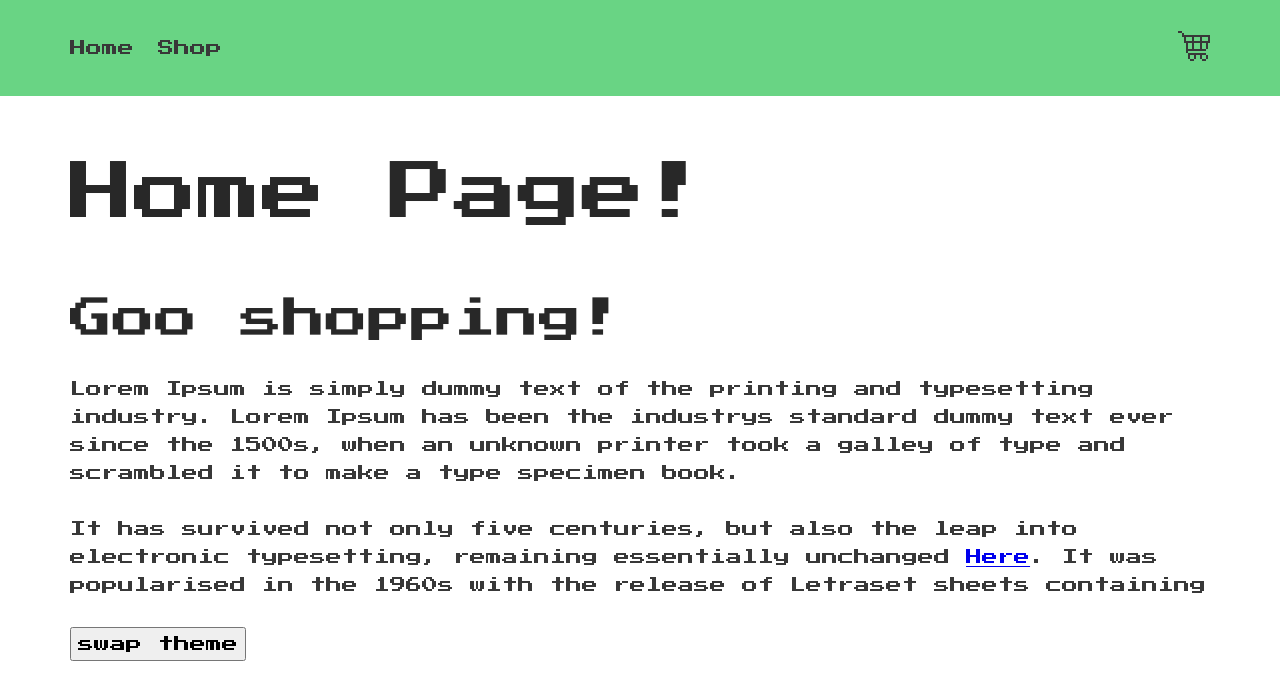
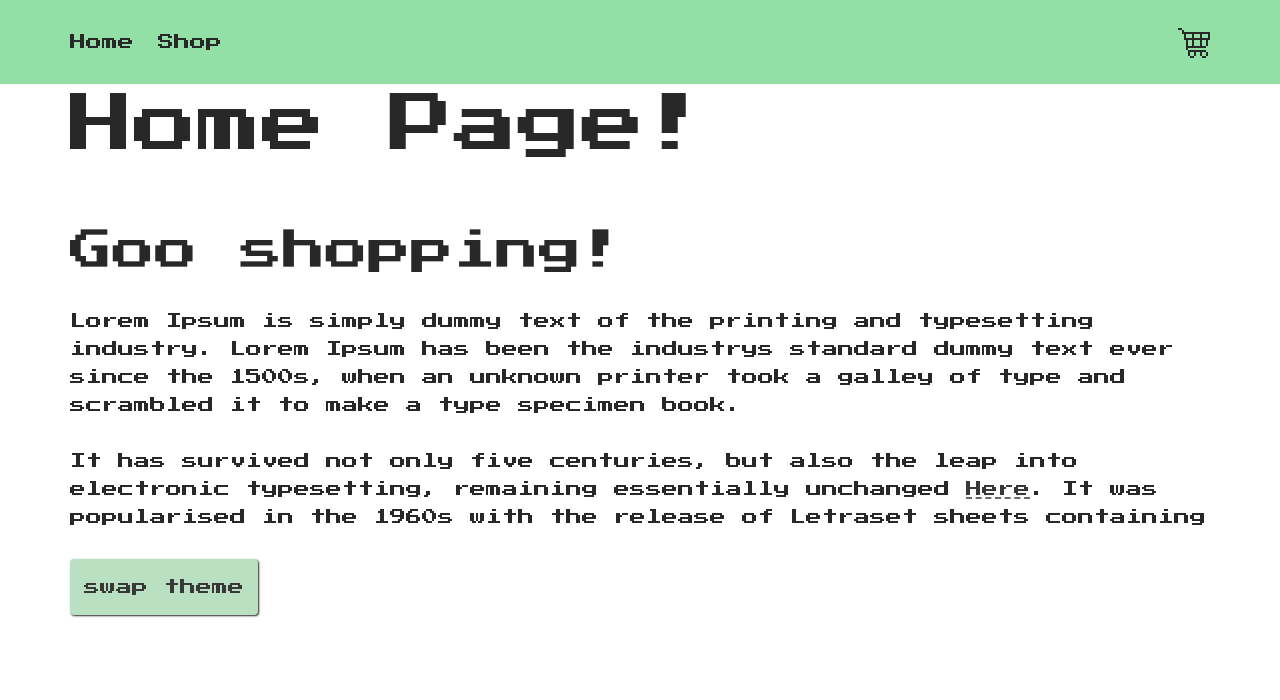
Before and after one commit to igorashs/react-shopping-cart, a React (Create React App) app: page / in a window 1280 px wide. Shown: the top 700 px of the page. Built offline with nearby package versions, Linux system fonts and the light colour scheme; the HTML template or start-up script is replaced by a standard one.

Commit message:
fix theme

```diff
--- a/src/App.js
+++ b/src/App.js
@@ -21,7 +21,6 @@ function App() {
       <Router>
         <Header />
         <Container>
-          <main>
           <Switch>
             <Route exact path='/'>
               <Home onThemeSwap={handleThemeSwap} />
@@ -33,7 +32,6 @@ function App() {
               <Cart />
             </Route>
           </Switch>
-          </main>
         </Container>
       </Router>
     </GlobalTheme>
--- a/src/Cart/Cart.js
+++ b/src/Cart/Cart.js
@@ -1,7 +1,7 @@
 export function Cart() {
   return (
-    <>
+    <main>
       <h2>Cart</h2>
-    </>
+    </main>
   );
 }
--- a/src/GlobalTheme/GlobalStyle/GlobalStyle.js
+++ b/src/GlobalTheme/GlobalStyle/GlobalStyle.js
@@ -9,6 +9,11 @@ export const GlobalStyle = createGlobalStyle`
   ${typography}
 
   body {
-    background-color: var(--primary);
+    background-color: var(--body-bg);
+  }
+
+  :focus {
+    outline: dashed 2px var(--text-secondary);
+    outline-offset: 3px;
   }
 `;
--- a/src/GlobalTheme/GlobalStyle/rootVariables.js
+++ b/src/GlobalTheme/GlobalStyle/rootVariables.js
@@ -3,6 +3,7 @@ import { css } from 'styled-components';
 export const rootVariables = css`
   :root {
     /* colors */
+    --body-bg: ${({ theme }) => theme.bodyBg};
     --primary: ${({ theme }) => theme.primary};
     --secondary: ${({ theme }) => theme.secondary};
     --text-primary: ${({ theme }) => theme.textPrimary};
--- a/src/GlobalTheme/GlobalStyle/typography.js
+++ b/src/GlobalTheme/GlobalStyle/typography.js
@@ -27,6 +27,11 @@ export const typography = css`
     margin-bottom: var(--baseline);
   }
 
+  a {
+    color: var(--text-secondary);
+    text-decoration-style: dashed;
+  }
+
   h1,
   h2,
   h3,
@@ -36,11 +41,12 @@ export const typography = css`
     font-family: var(--headers-font-family);
     font-weight: var(--headers-font-weight);
     line-height: var(--headers-line-height);
-    color: var(--text-secondary);
+    color: var(--text-primary);
   }
 
   /* mobile first sizes */
   h1 {
+    margin-top: 0;
     font-size: calc(var(--textScale) * 2rem);
   }
 
--- a/src/GlobalTheme/themes.js
+++ b/src/GlobalTheme/themes.js
@@ -6,10 +6,11 @@ const breakpoints = {
 };
 
 const colors = {
-  textPrimary: '#383838',
-  textSecondary: '#282828',
-  secondary: '#69d484',
-  primary: '#fff'
+  textPrimary: '#282828',
+  textSecondary: '#383838',
+  primary: '#93e0a6',
+  secondary: '#bae0c2',
+  bodyBg: '#fff'
 };
 
 const typography = {
@@ -34,7 +35,8 @@ export const darkTheme = {
   breakpoints: { ...breakpoints },
   textPrimary: '#fff',
   textSecondary: '#fff',
-  secondary: '#2f3594;',
-  primary: '#282828',
+  primary: '#2f3594',
+  secondary: '#626594',
+  bodyBg: '#282828',
   ...typography
 };
--- a/src/Home/Home.js
+++ b/src/Home/Home.js
@@ -1,6 +1,8 @@
+import { Button } from '../shared/Button';
+
 export function Home({ onThemeSwap }) {
   return (
-    <>
+    <main>
       <h1>Home Page!</h1>
       <h2>Goo shopping!</h2>
       <p>
@@ -17,7 +19,7 @@ export function Home({ onThemeSwap }) {
         of Letraset sheets containing
       </p>
 
-      <button onClick={onThemeSwap}>swap theme</button>
-    </>
+      <Button onClick={onThemeSwap}>swap theme</Button>
+    </main>
   );
 }
--- a/src/Shop/Shop.js
+++ b/src/Shop/Shop.js
@@ -1,7 +1,7 @@
 export function Shop() {
   return (
-    <>
+    <main>
       <h2>Shopping Time</h2>
-    </>
+    </main>
   );
 }
--- /dev/null
+++ b/src/shared/Button.js
@@ -0,0 +1,20 @@
+import styled, { css } from 'styled-components';
+
+const smallBtn = css`
+  padding: calc(var(--baseline) / 4);
+`;
+
+const StyledButton = styled.button`
+  padding: calc(var(--baseline) / 2);
+  border: 0;
+  border-radius: 4px;
+  color: var(--text-secondary);
+  background-color: var(--secondary);
+  box-shadow: 1px 1px 2px var(--text-primary);
+
+  ${({ small }) => small && smallBtn}
+`;
+
+export function Button(props) {
+  return <StyledButton {...props} />;
+}
--- a/src/shared/Header/Header.js
+++ b/src/shared/Header/Header.js
@@ -6,19 +6,10 @@ import cartImg from './cart.svg';
 
 const HeaderWrapper = styled.div`
   width: 100%;
-  position: static;
-  background-color: var(--secondary);
-`;
-
-const StyledHeader = styled.header`
-  width: 100%;
-  height: 96px;
+  height: calc(var(--baseline) * 3);
   display: flex;
   align-items: center;
-`;
-
-const Nav = styled.nav`
-  width: 100%;
+  background-color: var(--primary);
 `;
 
 const LinksList = styled.ul`
@@ -35,17 +26,22 @@ const LinkItem = styled.li`
 `;
 
 const LinkCartItem = styled.li`
+  flex: 1;
   display: flex;
-  flex: 1;
   justify-content: flex-end;
+
+  a {
+    width: 2rem;
+    height: 2rem;
+  }
 `;
 
 export function Header() {
   return (
     <HeaderWrapper>
       <Container>
-        <StyledHeader>
-          <Nav>
+        <header>
+          <nav>
             <LinksList>
               <LinkItem>
                 <Link to='/'>Home</Link>
@@ -59,8 +55,8 @@ export function Header() {
                 </Link>
               </LinkCartItem>
             </LinksList>
-          </Nav>
-        </StyledHeader>
+          </nav>
+        </header>
       </Container>
     </HeaderWrapper>
   );
--- a/src/shared/Layout.js
+++ b/src/shared/Layout.js
@@ -1,6 +1,6 @@
 import styled from 'styled-components';
 
-const StyledContainer = styled.div`
+export const Container = styled.div`
   /* mobile first */
   @media (min-width: ${({ theme }) => theme.breakpoints.sm}) {
     width: 540px;
@@ -24,11 +24,7 @@ const StyledContainer = styled.div`
   }
 
   @media (max-width: ${({ theme }) => theme.breakpoints.sm}) {
-    width: auto;
-    margin: 0 1rem;
+    width: 100%;
+    padding: 0 1rem;
   }
 `;
-
-export function Container({ children }) {
-  return <StyledContainer>{children}</StyledContainer>;
-}
--- a/src/shared/Svg.js
+++ b/src/shared/Svg.js
@@ -1,8 +1,6 @@
 import styled from 'styled-components';
 
 const StyledSvg = styled.svg`
-  width: 2rem;
-  height: 2rem;
   color: var(--text-primary);
 `;
 
```
Lines whose indentation alone changed are shown as unchanged.
